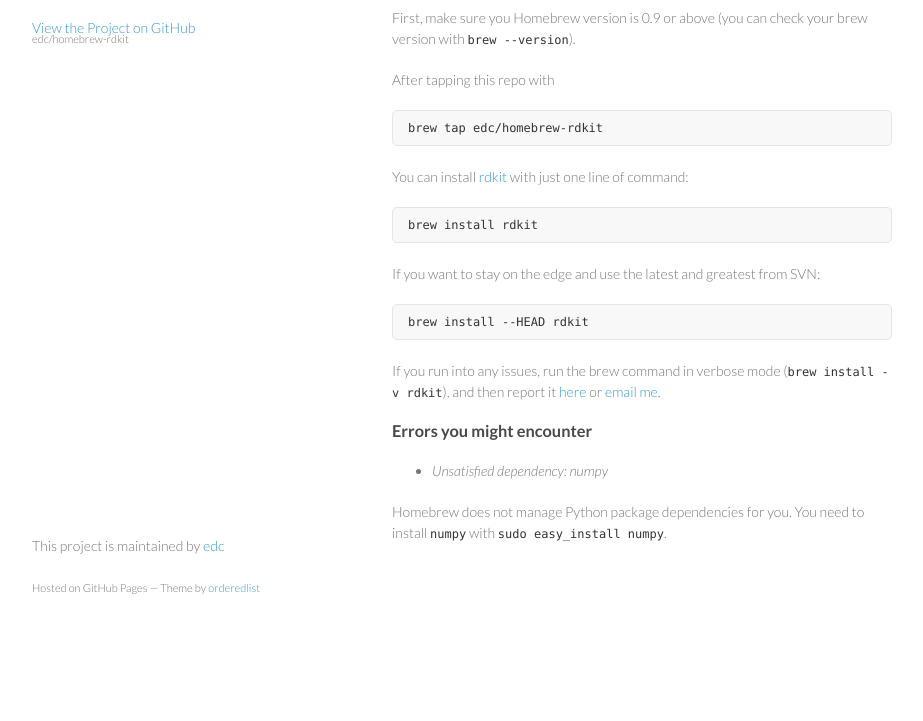
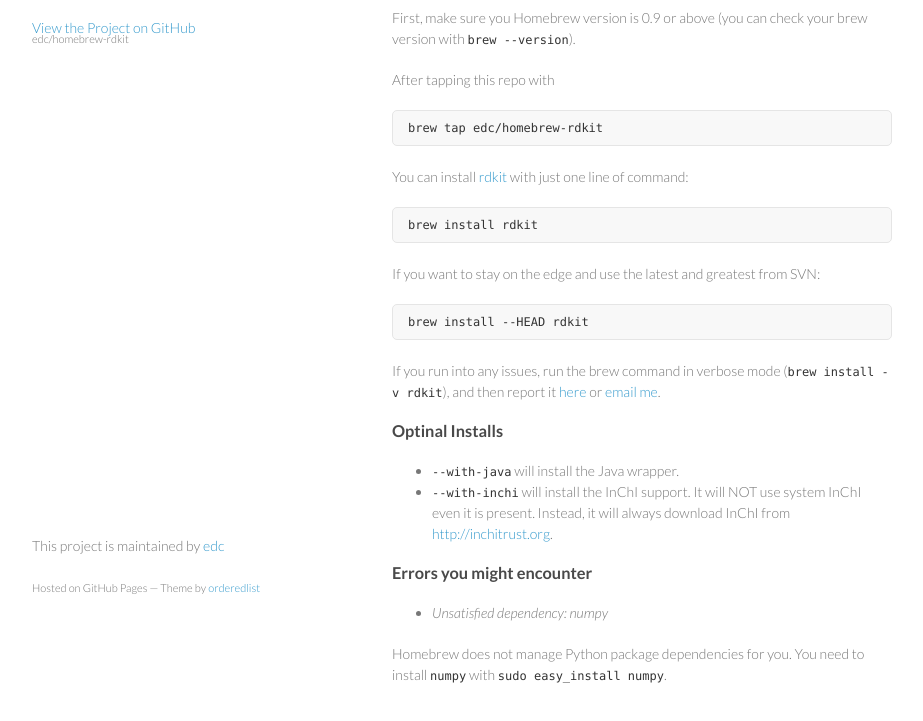
Before and after one commit to rdkit/homebrew-rdkit, a plain HTML site: page index.html in a window 1280 px wide. Shown: the part 133-854 px from the top of the page, without its empty margins (178-1101 px from the left). Before the commit the page ends 800 px from the top, so only its background shows below. Drawn offline with Linux system fonts and the light colour scheme.

Commit message:
Update index.html

```diff
--- a/index.html
+++ b/index.html
@@ -41,6 +41,14 @@
 
 <p>If you run into any issues, run the brew command in verbose mode (<code>brew install -v rdkit</code>), and then report it <a href="https://github.com/edc/homebrew-rdkit/issues/new">here</a> or <a href="mailto:cao.yiqun@gmail.com">email me</a>.</p>
 
+<h3>Optinal Installs</h3>
+<ul>
+<li>
+<code>--with-java</code> will install the Java wrapper.</li>
+<li>
+<code>--with-inchi</code> will install the InChI support. It will NOT use system InChI even it is present. Instead, it will always download InChI from <a href="http://inchitrust.org">http://inchitrust.org</a>.</li>
+</ul>
+
 <h3>Errors you might encounter</h3>
 
 <ul>
```
